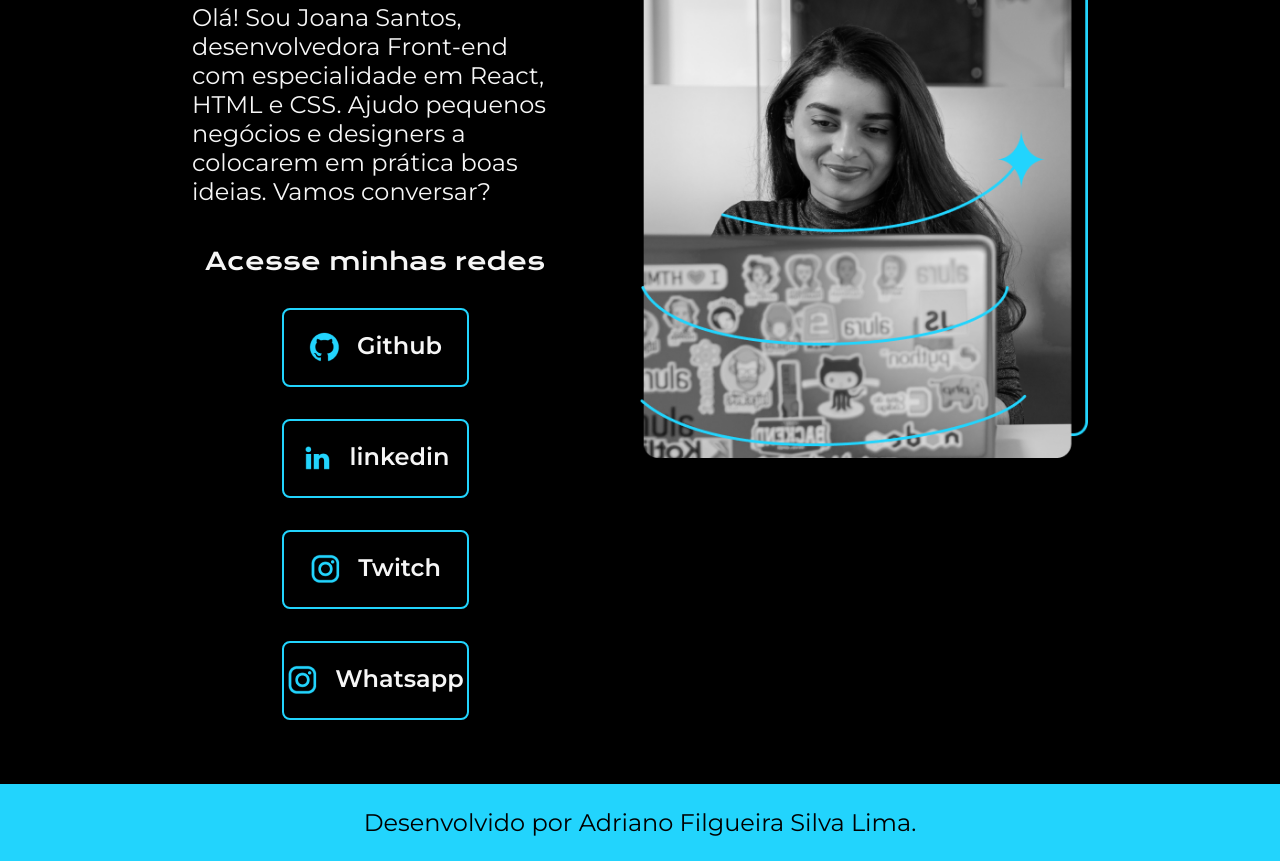
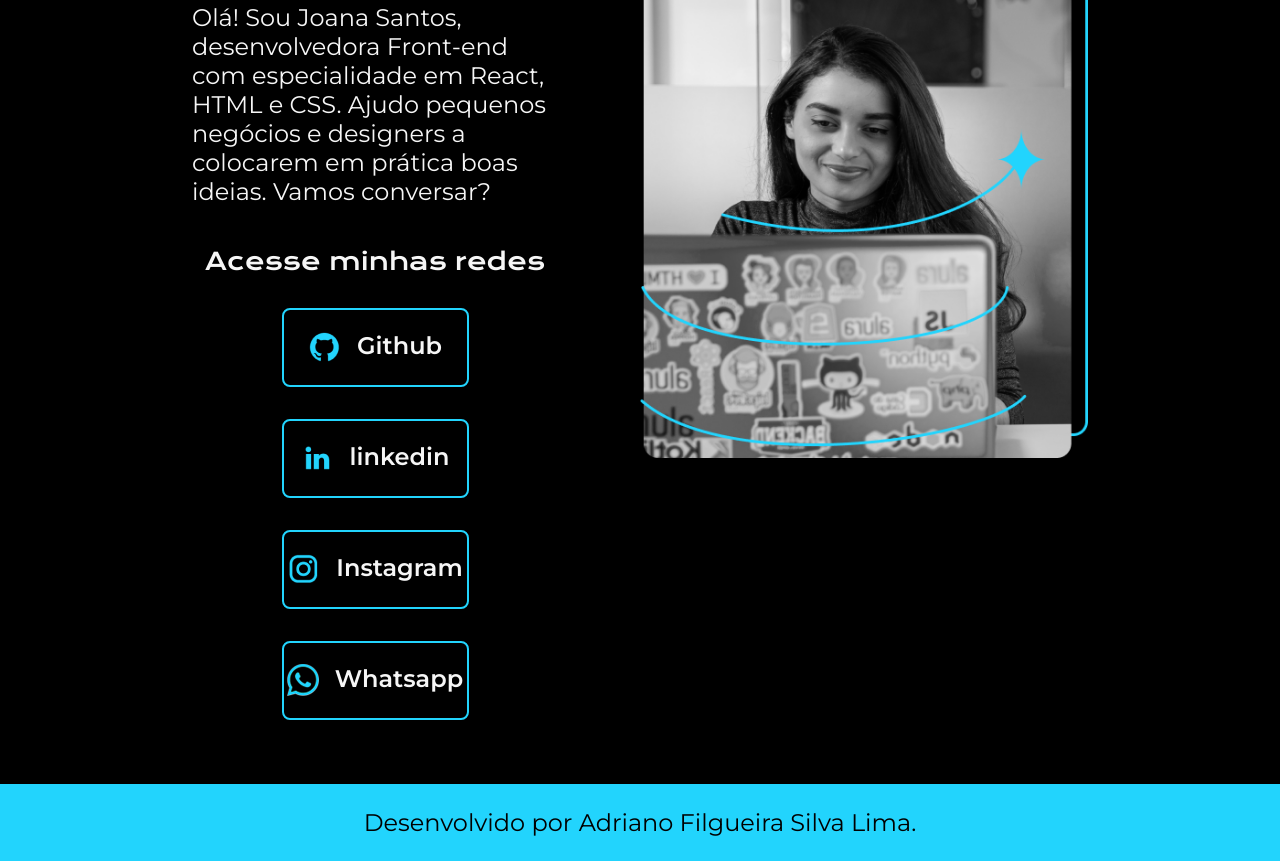
Before and after one commit to AdrianoFilgueira85/Portifolio, a plain HTML site: page index.html in a window 1280 px wide. Shown: the part 426-1287 px from the top of the page. Drawn offline with nearby package versions, Linux system fonts and the light colour scheme.

Commit message:
Alterando logo

```diff
--- a/index.html
+++ b/index.html
@@ -38,10 +38,10 @@
                 </a>
                 <a class="apresentacao__links__navegacao" href="https://www.instagram.com/filgueiraadriano/?hl=pt-br">
                     <img src="./assets/instagram.png">
-                    Twitch
+                    Instagram
                 </a>
                 <a class="apresentacao__links__navegacao" href="https://twitch.tv/guilimadev">
-                    <img src="./assets/instagram.png">
+                    <img src="./assets/whatsapp.png">
                     Whatsapp
                 </a>
             </div>
```
